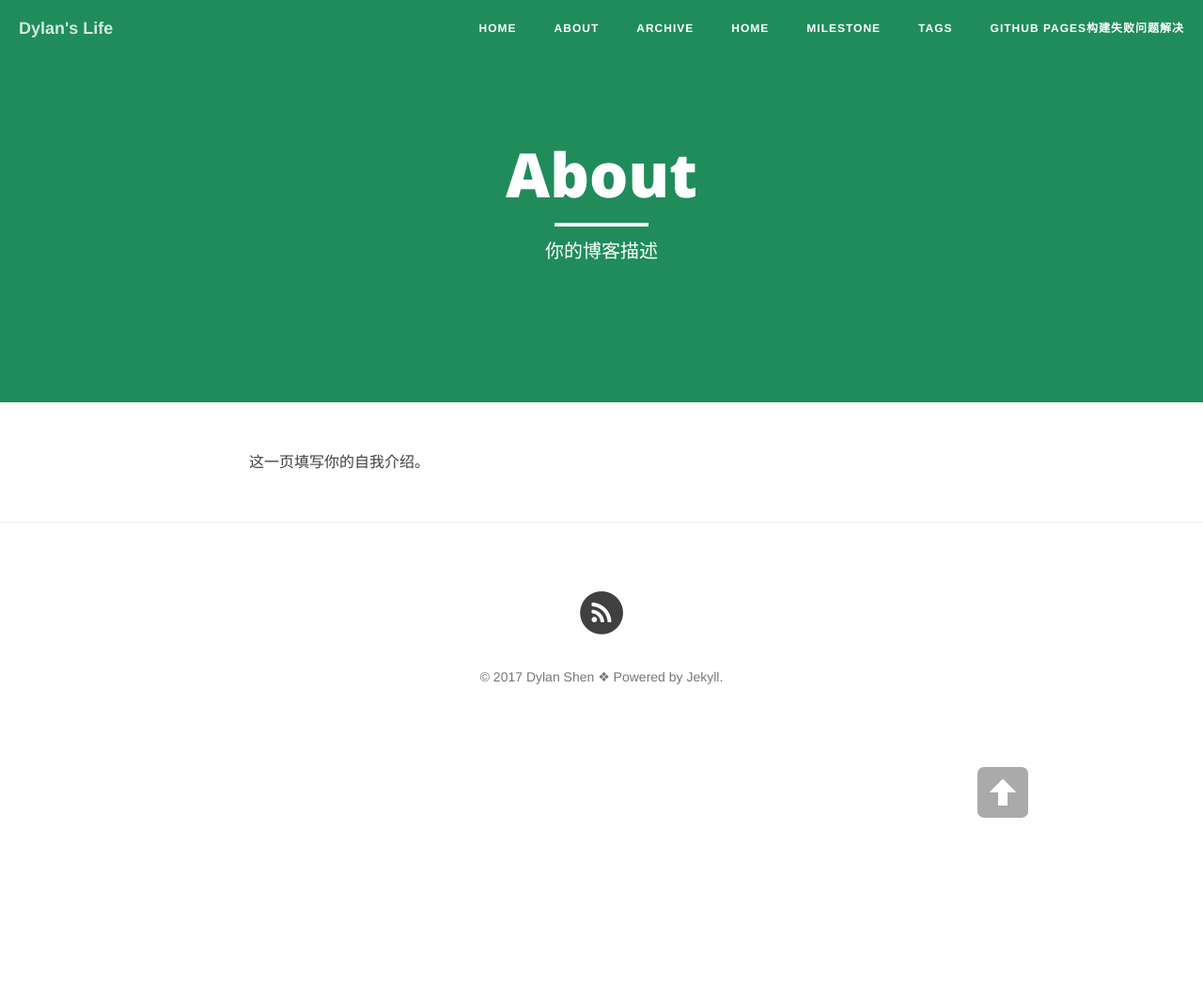
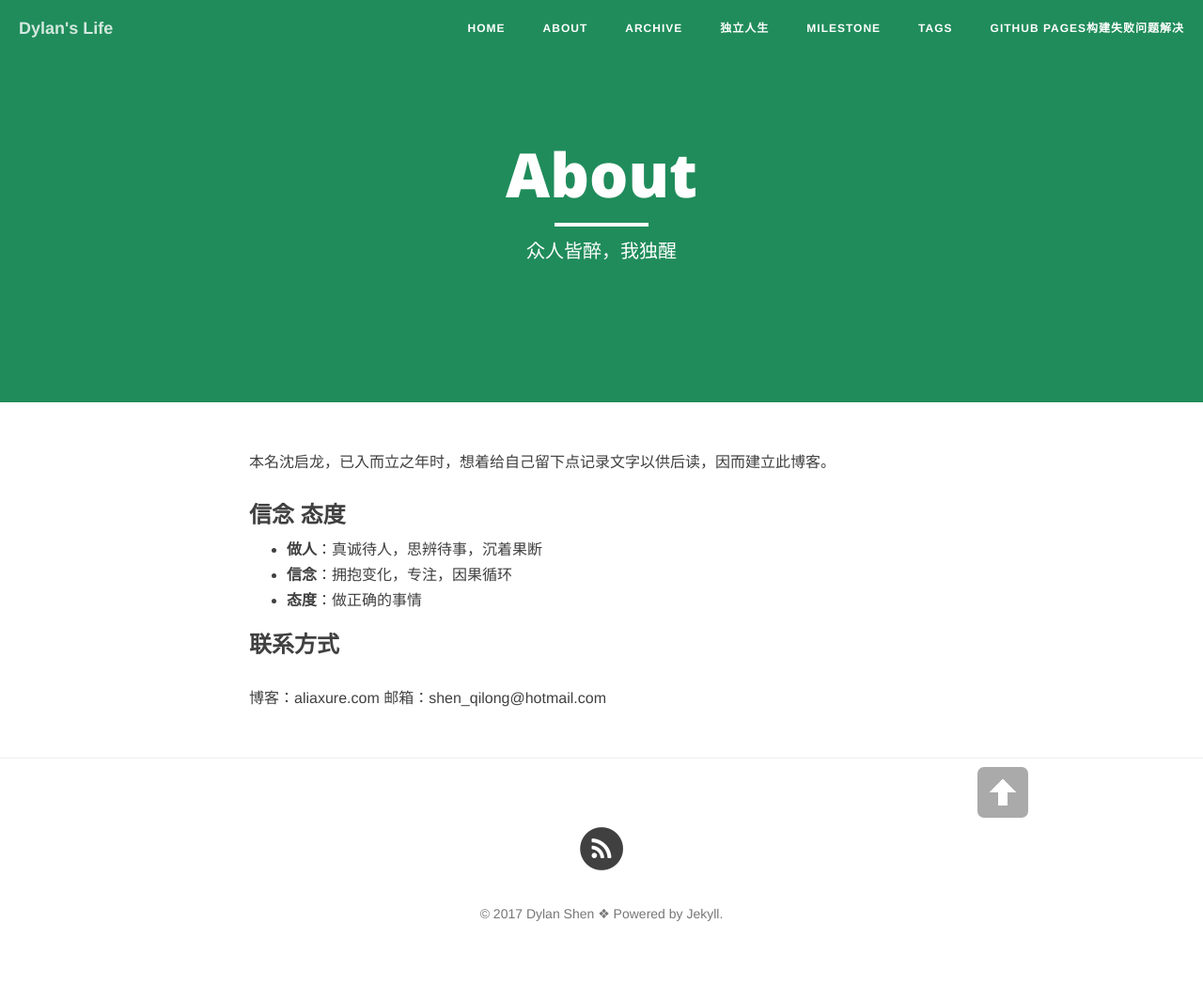
Before and after one commit to DylanShen2017/dylanshen2017.github.io, a Jekyll site: the page built from about.md, in a window 1280 px wide. Shown: the whole page at 94% size. Built offline with Jekyll 4.4.1, drawn with Linux system fonts in a browser that asks for light colours; nearby versions of some CDN libraries; before the commit the page ends 900 px from its top, so only the background shows below that.

```diff
--- a/about.md
+++ b/about.md
@@ -1,8 +1,18 @@
 ---
 layout: page
 title: "About"
-description: "你的博客描述 "
+description: "众人皆醉，我独醒"
 header-img: "img/green.jpg"
 ---
 
-这一页填写你的自我介绍。
+本名沈启龙，已入而立之年时，想着给自己留下点记录文字以供后读，因而建立此博客。
+
+### 信念 态度
+- **做人**：真诚待人，思辨待事，沉着果断
+- **信念**：拥抱变化，专注，因果循环
+- **态度**：做正确的事情
+
+### 联系方式
+
+博客：[aliaxure.com](http://aliaxure.com)
+邮箱：shen_qilong@hotmail.com
```
Also changed, not shown: index.md (+1 -2 lines).
